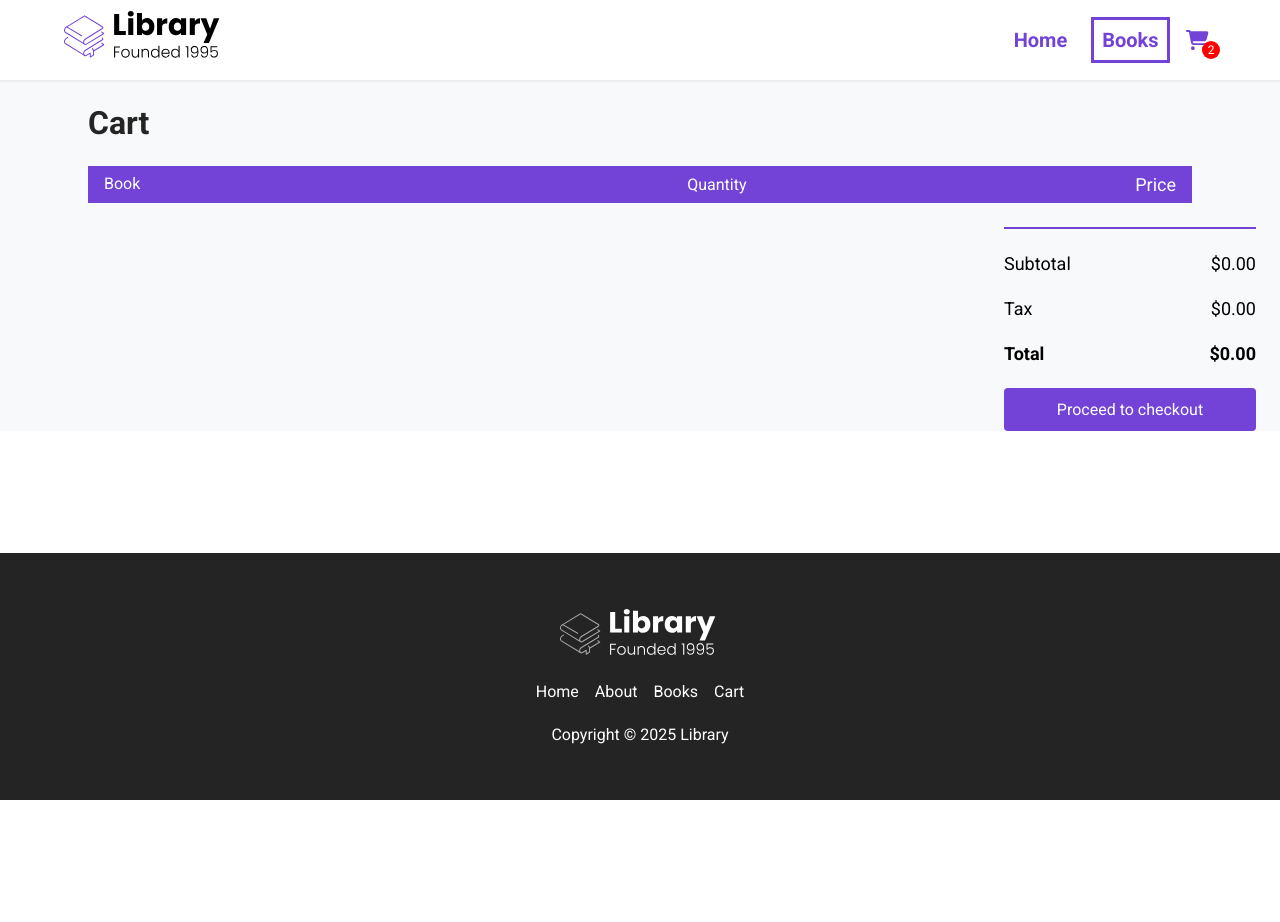
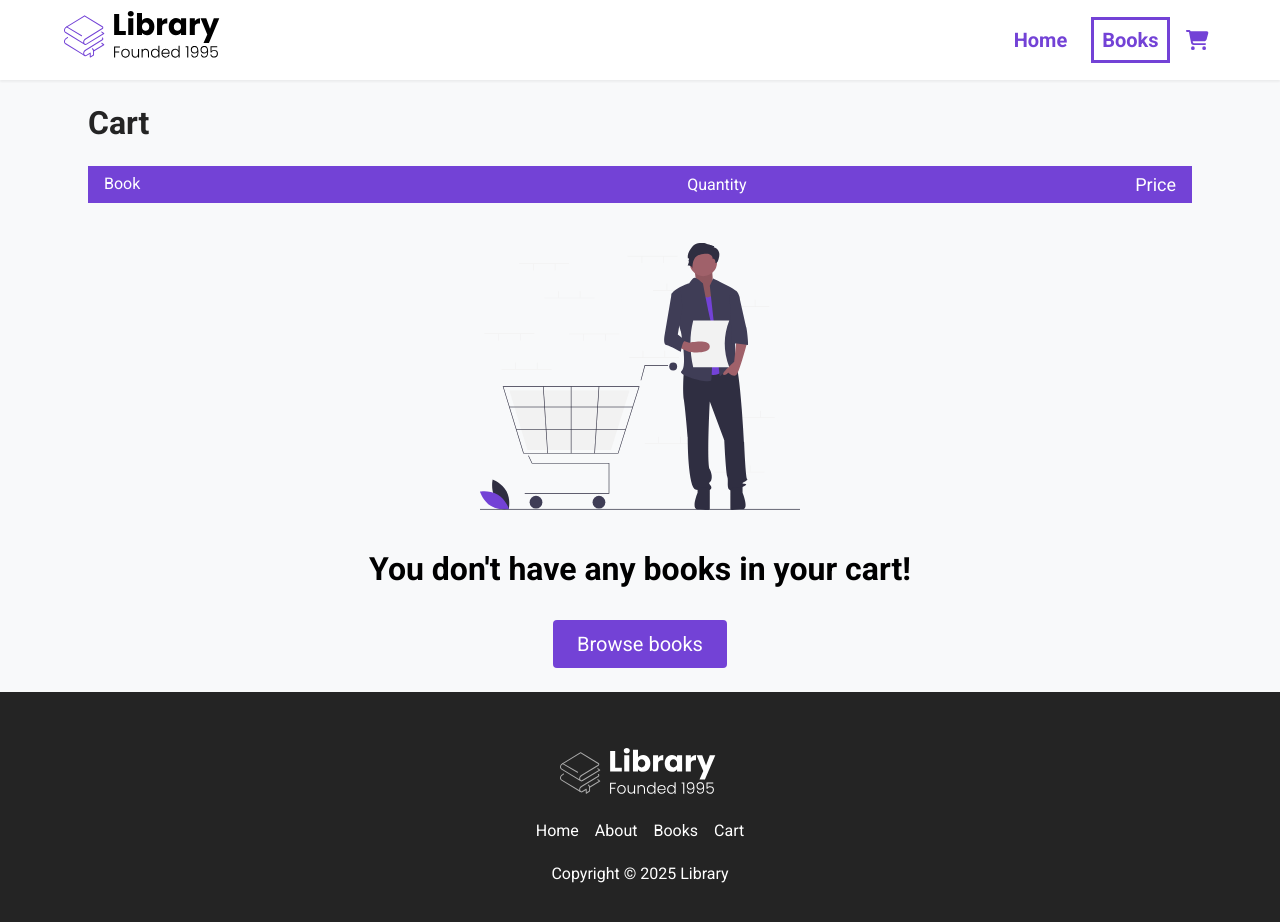
Before and after one commit to kingkey0101/Library-React, a React (Create React App) app: page /cart in a window 1280 px wide. Shown: the top 922 px of the page. Before the commit the page ends 800 px from the top, so only its background shows below. Built offline with nearby package versions, Linux system fonts and the light colour scheme.

Commit message:
added cart counter functionality

```diff
--- a/src/App.js
+++ b/src/App.js
@@ -32,6 +32,14 @@ function App() {
     setCart(cart.filter((book) => book.id !== item.id));
   }
 
+  function numberOfItems() {
+    let counter = 0;
+    cart.forEach((item) => {
+      counter += item.quantity;
+    });
+    return counter;
+  }
+
   useEffect(() => {
     console.log(cart);
   }, [cart]);
@@ -42,7 +50,7 @@ function App() {
   return (
     <Router>
       <div className="App">
-        <Nav />
+        <Nav numberOfItems={numberOfItems()}/>
         <div className="main__content">
           <Route path="/" exact component={Home} />
           <Route path="/books" exact render={() => <Books books={books} />} />
--- a/src/Pages/Cart.jsx
+++ b/src/Pages/Cart.jsx
@@ -1,4 +1,6 @@
 import React, { useEffect, useState } from "react";
+import emptyCart from "../assets/empty_cart.svg";
+import { Link } from "react-router-dom/cjs/react-router-dom.min";
 
 const Cart = ({ cart, changeQuantity, removeItem }) => {
   const total = () => {
@@ -29,7 +31,7 @@ const Cart = ({ cart, changeQuantity, removeItem }) => {
                 <div className="cart__body">
                   {cart.map((book) => {
                     return (
-                      <div className="cart__item">
+                      <div className="cart__item" key={book.id}>
                         <div className="cart__book">
                           <img
                             src={book.url}
@@ -74,9 +76,19 @@ const Cart = ({ cart, changeQuantity, removeItem }) => {
                     );
                   })}
                 </div>
+                {cart.length === 0 && (
+                  <div className="cart__empty">
+                    <img src={emptyCart} alt="" className="cart__empty--img" />
+                    <h2>You don't have any books in your cart!</h2>
+                    <Link to="/books">
+                      <button className="btn">Browse books</button>
+                    </Link>
+                  </div>
+                )}
               </div>
             </div>
           </div>
+          {cart.length > 0 && (
             <div className="total">
               <div className="total__item total__sub-total">
                 <span>Subtotal</span>
@@ -97,6 +109,7 @@ const Cart = ({ cart, changeQuantity, removeItem }) => {
                 Proceed to checkout
               </button>
             </div>
+          )}
         </main>
       </div>
     </div>
--- a/src/components/Nav.jsx
+++ b/src/components/Nav.jsx
@@ -1,57 +1,64 @@
 import React from "react";
 import { FontAwesomeIcon } from "@fortawesome/react-fontawesome";
-import LibraryLogo from '../assets/Library.svg'
+import LibraryLogo from "../assets/Library.svg";
 import { Link } from "react-router-dom";
 
-
-const Nav = () => {
+const Nav = ({ numberOfItems }) => {
   function openMenu() {
-    document.body.classList += ' menu--open'
+    document.body.classList += " menu--open";
   }
 
-  function closeMenu(){
-    document.body.classList.remove('menu--open')
+  function closeMenu() {
+    document.body.classList.remove("menu--open");
   }
   return (
     <nav>
       <div className="nav__container">
-        <Link  to="/">
+        <Link to="/">
           <img src={LibraryLogo} alt="" className="logo" />
-        </Link >
+        </Link>
         <ul className="nav__links">
           <li className="nav__list">
             <Link to="/" className="nav__link">
-                Home
-            </Link >
+              Home
+            </Link>
           </li>
           <li className="nav__list">
             <Link to="/books" className="nav__link nav__link--books">
-                Books
-            </Link >
+              Books
+            </Link>
           </li>
           <button className="btn__menu" onClick={openMenu}>
-            <FontAwesomeIcon icon='bars' />
+            <FontAwesomeIcon icon="bars" />
           </button>
           <li className="nav__icon">
-            <Link  to="/cart" className="nav__link">
-            <FontAwesomeIcon icon='shopping-cart' />
-            </Link >
-            <span className="cart__length">2</span>
+            <Link to="/cart" className="nav__link">
+              <FontAwesomeIcon icon="shopping-cart" />
+            </Link>
+            {numberOfItems > 0 && (
+              <span className="cart__length">{numberOfItems}</span>
+            )}
           </li>
         </ul>
         <div className="menu__backdrop">
           <button className="btn__menu btn__menu--close" onClick={closeMenu}>
-            <FontAwesomeIcon icon='times' />
+            <FontAwesomeIcon icon="times" />
           </button>
           <ul className="menu__links">
             <li className="menu__list">
-              <Link  to="/" className="menu__link">Home</Link >
+              <Link to="/" className="menu__link">
+                Home
+              </Link>
             </li>
             <li className="menu__list">
-              <Link  to="/books" className="menu__link">Books</Link >
+              <Link to="/books" className="menu__link">
+                Books
+              </Link>
             </li>
             <li className="menu__list">
-              <Link  to="/cart" className="menu__link">Cart</Link >
+              <Link to="/cart" className="menu__link">
+                Cart
+              </Link>
             </li>
           </ul>
         </div>
@@ -60,4 +67,4 @@ const Nav = () => {
   );
 };
 
-export default Nav
+export default Nav;
--- a/src/index.css
+++ b/src/index.css
@@ -739,6 +739,7 @@ select {
   flex-direction: column;
   align-items: flex-end;
   padding: 0 24px;
+  padding-bottom: 100px;
   width: 100%;
   max-width: 300px;
   margin-left: auto;
```
Lines whose indentation alone changed are shown as unchanged.
